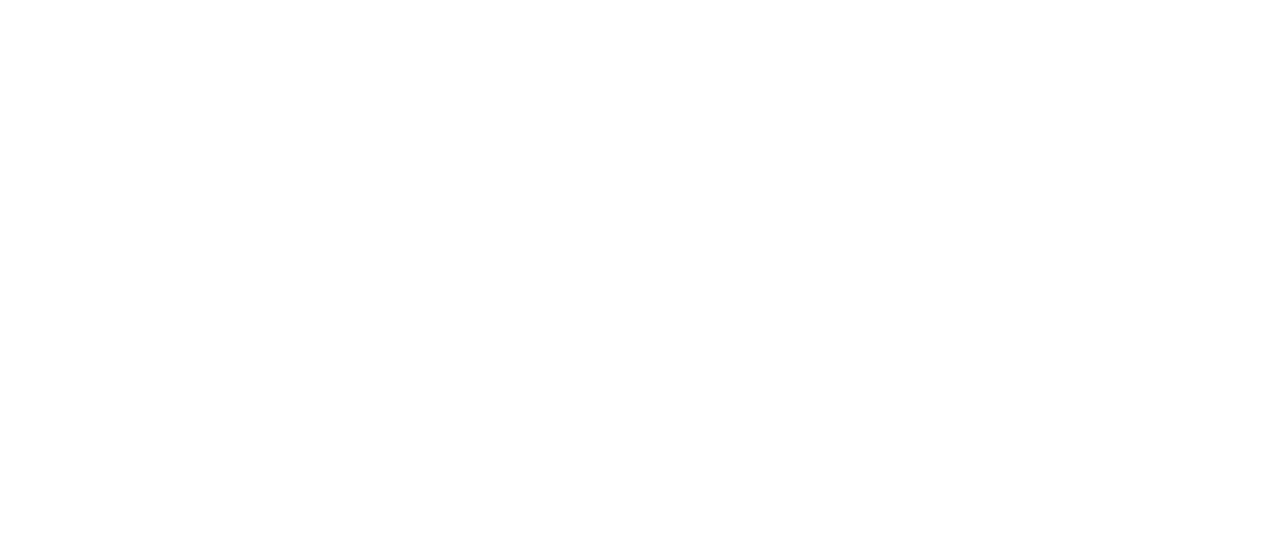
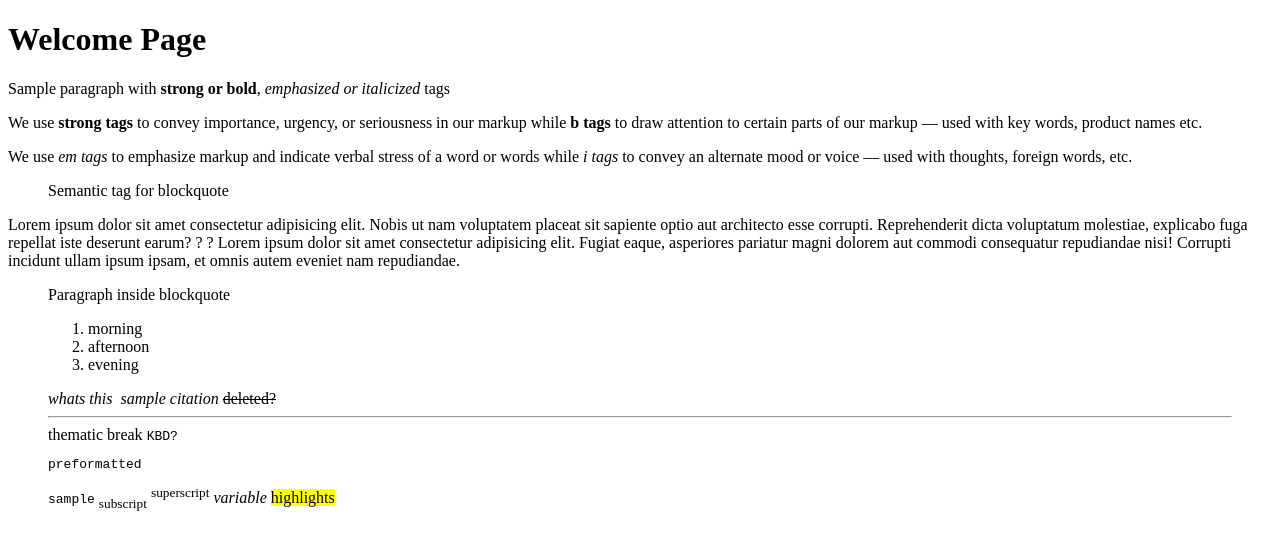
Before and after one commit to occurence/git_test, a plain HTML site: page html-boilerplate/index.html in a window 1280 px wide. Drawn offline with Linux system fonts and the light colour scheme.

Commit message:
Adding semantics for html tags tutorial

```diff
--- a/html-boilerplate/index.html
+++ b/html-boilerplate/index.html
@@ -1,11 +1,38 @@
 <!DOCTYPE html>
-<html lang="en">
-<head>
-	<meta charset="UTF-8">
-	<meta name="viewport" content="width=device-width, initial-scale=1.0">
-	<title>Document</title>
-</head>
-<body>
+<html>
+	<head>
+		<meta charset="UTF-8">
+		<title>Index</title>
+	</head>
+	<body>
+		<!--Comment shortcut CTRL + /-->
+		<h1>Welcome Page</h1>
+		<p>Sample paragraph with <strong>strong or bold</strong>, <em>emphasized or italicized</em> tags</p>
+		<p>We use <strong>strong tags</strong> to convey importance, urgency, or seriousness in our markup while <b>b tags</b> to draw attention to certain parts of our markup — used with key words, product names etc.</p>
+		<p>We use <em>em tags</em> to emphasize markup and indicate verbal stress of a word or words while <i>i tags</i> to convey an alternate mood or voice — used with thoughts, foreign words, etc.</p>
+		<p><blockquote>Semantic tag for blockquote</blockquote></p>
+		<p>Lorem ipsum dolor sit amet consectetur adipisicing elit. Nobis ut nam voluptatem placeat sit sapiente optio aut architecto esse corrupti. Reprehenderit dicta voluptatum molestiae, explicabo fuga repellat iste deserunt earum?
+			?&nbsp;?
+		Lorem ipsum dolor sit amet consectetur adipisicing elit. Fugiat eaque, asperiores pariatur magni dolorem aut commodi consequatur repudiandae nisi! Corrupti incidunt ullam ipsum ipsam, et omnis autem eveniet nam repudiandae.</p>
+		<blockquote>
+			<p>Paragraph inside blockquote</p>
+			<ol>
+				<li>morning</li>
+				<li>afternoon</li>
+				<li>evening</li>
+			</ol>
+			<dfn>whats this</dfn>&nbsp;
+			<cite>sample citation</cite>
+			<del>deleted?</del>
+			<hr>thematic break
+			<kbd>KBD?</kbd>
+			<pre>preformatted</pre>
+			<samp>sample</samp>
+			<sub>subscript</sub>
+			<sup>superscript</sup>
+			<var>variable</var>
+			<mark>highlights</mark>
+		</blockquote>
 
-</body>
+	</body>
 </html>
```
